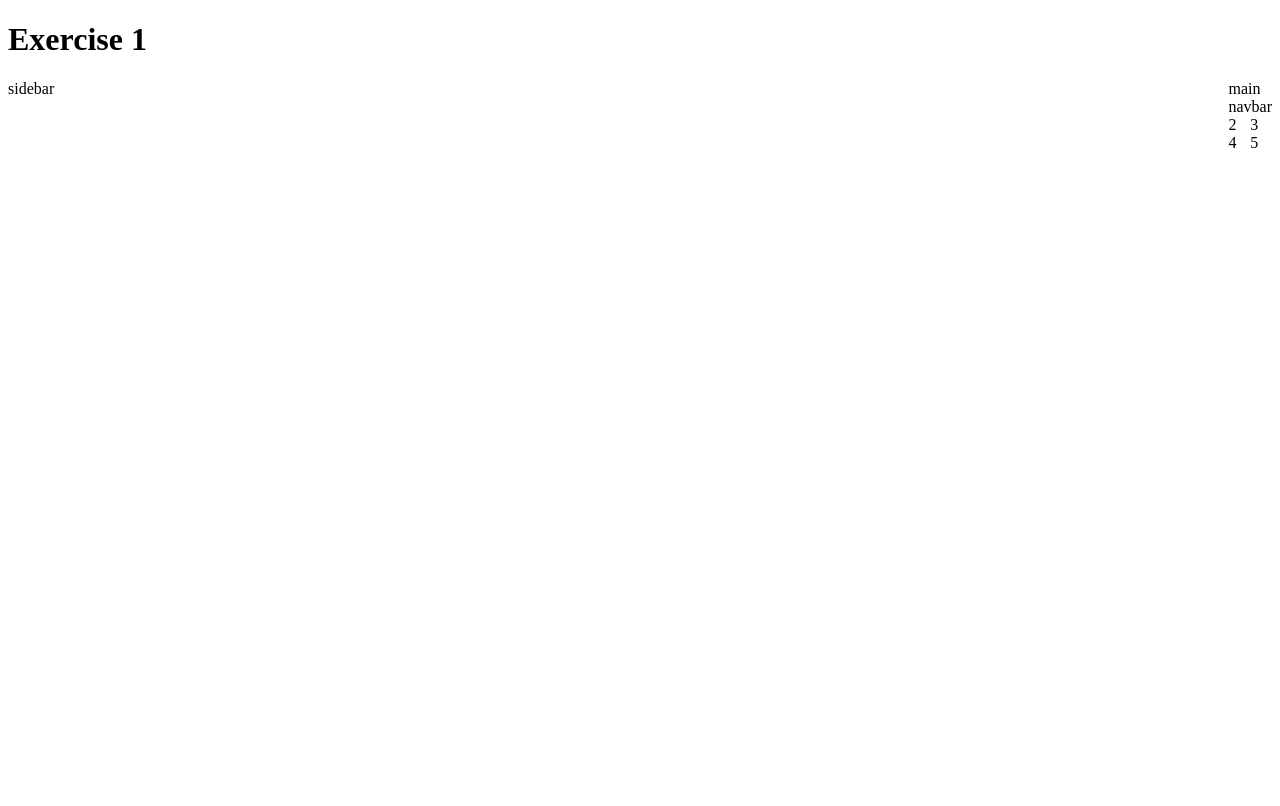
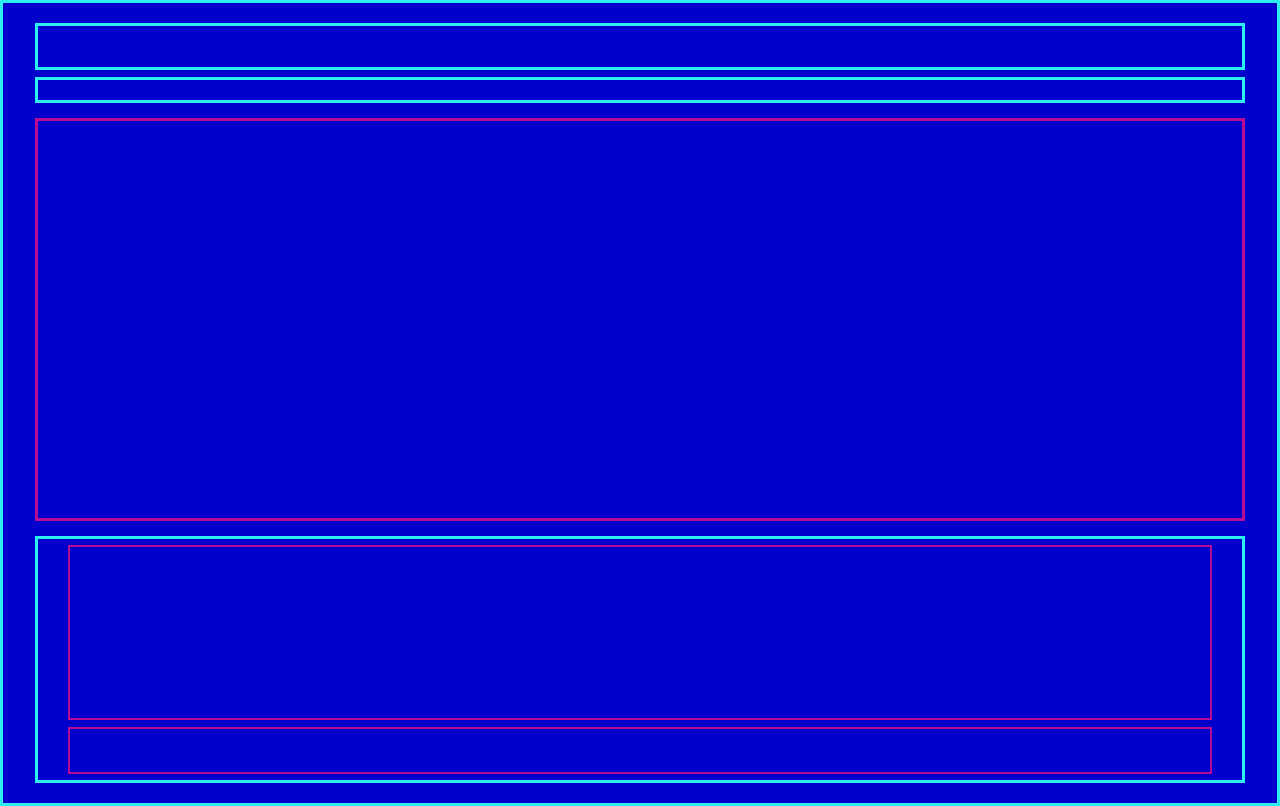
Before and after one commit to German-Jala/Bootcamp-FE, an Angular app in the folder 01.project/: page / in a window 1280 px wide. Built offline with nearby package versions, Linux system fonts and the light colour scheme.

Commit message:
feat: First Form

```diff
--- a/01.project/src/app/app.component.html
+++ b/01.project/src/app/app.component.html
@@ -1,22 +1,17 @@
-<h1>
-  Exercise 1
-</h1>
-<div id="screen">
-  <!-- SIDEBAR -->
-  <div id="sidebar">
-    sidebar
-  </div>
-  <!-- MAIN -->
-  <div id="main">
-    main
-    <!-- NAVBAR -->
-    <div>navbar</div>
-    <!-- MAIN -->
-    <div id="content">
-      <div>2</div>
-      <div>3</div>
-      <div>4</div>
-      <div>5</div>
+<div class="card strong-border cyan-border">
+  <div class="card-content">
+    <div class="header">
+      <div class="title strong-border cyan-border"></div>
+      <div class="stars strong-border cyan-border"></div>
+    </div>
+    <div class="body">
+      <div class="image strong-border magent-border"></div>
+    </div>
+    <div class="footer strong-border cyan-border">
+      <div class="footer-content">
+        <div class="effect thin-border magent-border"></div>
+        <div class="stats thin-border magent-border"></div>
+      </div>
     </div>
   </div>
 </div>
--- a/01.project/src/app/app.component.scss
+++ b/01.project/src/app/app.component.scss
@@ -1,9 +1,88 @@
-#screen {
+.card {
+    height: 100dvh;
+    background: rgb(0, 0, 205);
     display: flex;
+    justify-content: center;
+    align-items: center;
+}
+
+.card-content {
+    display: flex;
+    flex-direction: column;
+    gap: 15px;
+    justify-content: space-around;
+
+
+    width: 95%;     // QUESTION
+    height: 95%;    // QUESTION
+}
+
+.header {
+    flex: 1;
+    display: flex;
+    flex-direction: column;
+    gap: 7px;
     justify-content: space-between;
 }
 
-#content {
-    display: grid;
-    grid-template-columns: repeat(2, 1fr);
+.title {
+    flex: 2;
 }
+
+.stars {
+    flex: 1;
+}
+
+
+.body {
+    flex: 5;
+    display: flex;
+}
+
+.image {
+    flex: 1;
+}
+
+.footer {
+    flex: 3;
+    display: flex;
+    justify-content: center;
+    align-items: center;
+}
+
+.footer-content {
+    display: flex;
+    flex-direction: column;
+    gap: 7px;
+
+    width: 95%;     // QUESTION
+    height: 95%;    // QUESTION
+}
+
+.effect {
+    flex: 4;
+}
+
+.stats {
+    flex: 1;
+}
+
+.strong-border {
+    border: 3.5px solid;
+}
+
+.medium-border {
+    border: 3px solid;
+}
+
+.thin-border {
+    border: 2px solid;
+}
+
+.cyan-border {
+    border-color: rgb(44, 238, 238);
+}
+
+.magent-border {
+    border-color: rgb(186, 11, 148);
+}
--- a/01.project/src/styles.scss
+++ b/01.project/src/styles.scss
@@ -1 +1,6 @@
 /* You can add global styles to this file, and also import other style files */
+body, html {
+    padding: 0;
+    margin: 0;
+    box-sizing: border-box;
+}
```
